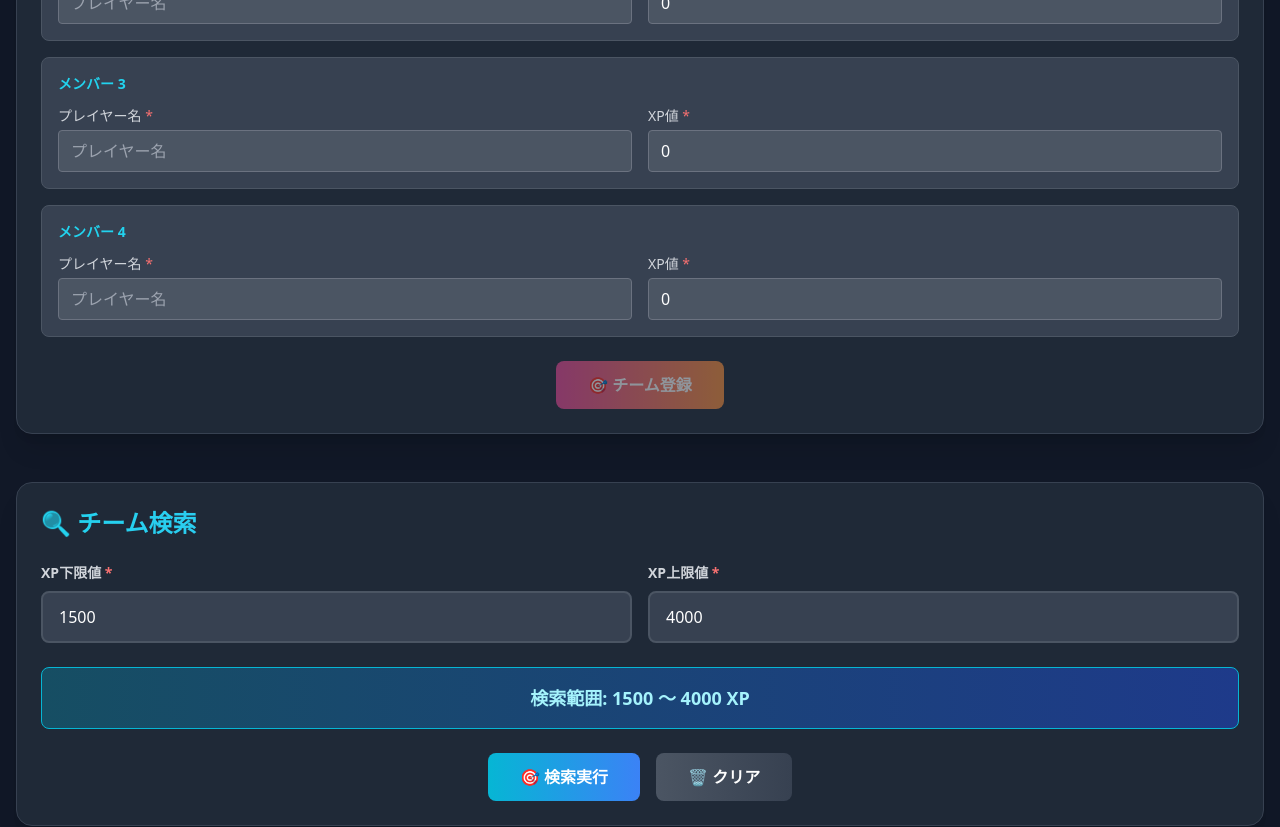
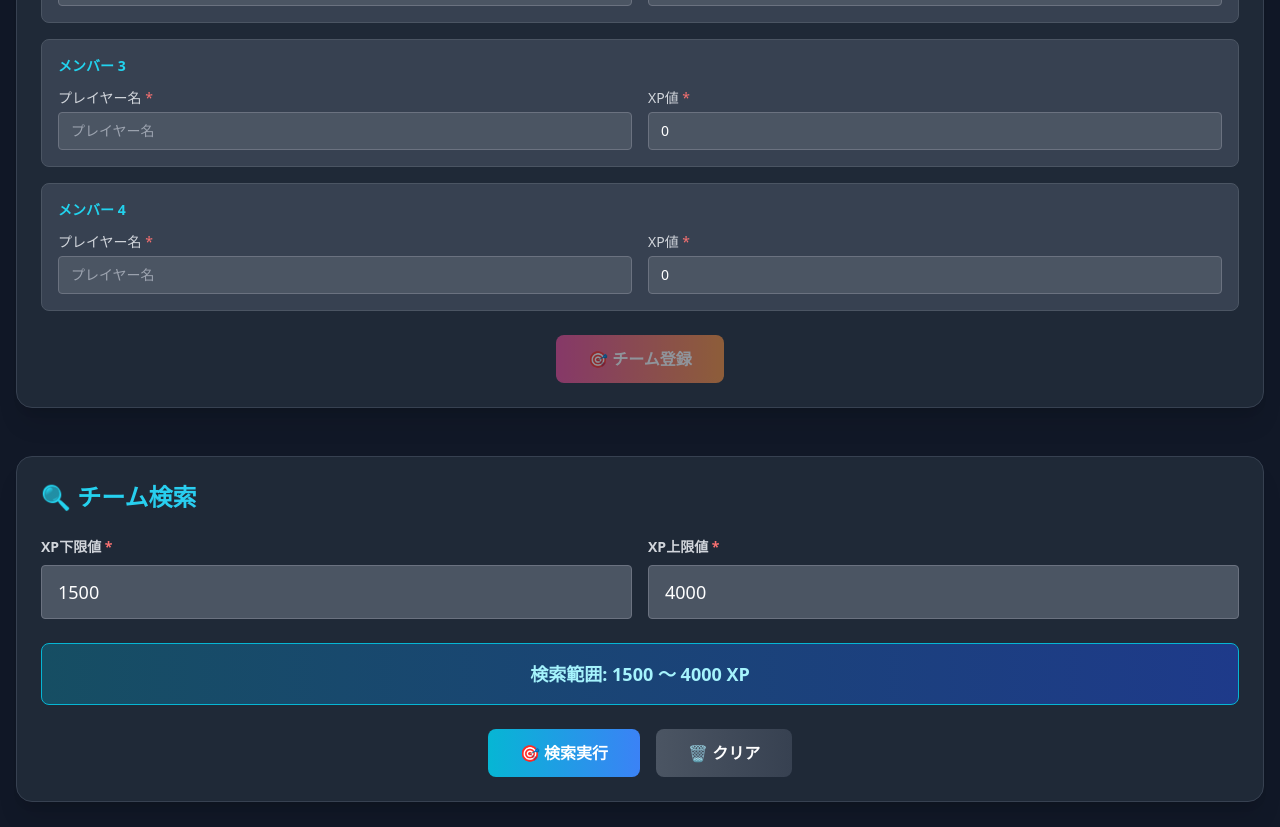
Before and after one commit to wappyyyy/SplapBook, a Nuxt app: page /teams in a window 1280 px wide. Shown: the part 640-1467 px from the top of the page. Built offline with nearby package versions, Linux system fonts and the light colour scheme; no server answers.

Commit message:
基本コンポーネント（BaseButton、BaseCard、BaseInput、BaseMessage）の追加と、チーム登録および検索フォームでの使用を実装。設定ファイルとドキュメントも更新。

```diff
--- /dev/null
+++ b/components/base/BaseButton.vue
@@ -0,0 +1,68 @@
+<template>
+  <button
+    :type="type"
+    :disabled="disabled"
+    :class="buttonClasses"
+    @click="handleClick"
+  >
+    <slot v-if="!loading" />
+    <span v-else class="flex items-center justify-center">
+      <Icon name="eos-icons:loading" class="mr-2" />
+      {{ loadingText }}
+    </span>
+  </button>
+</template>
+
+<script setup lang="ts">
+type ButtonVariant = 'primary' | 'secondary' | 'danger' | 'success'
+type ButtonSize = 'sm' | 'md' | 'lg'
+
+interface Props {
+  variant?: ButtonVariant
+  size?: ButtonSize
+  type?: 'button' | 'submit' | 'reset'
+  disabled?: boolean
+  loading?: boolean
+  loadingText?: string
+}
+
+const props = withDefaults(defineProps<Props>(), {
+  variant: 'primary',
+  size: 'md',
+  type: 'button',
+  disabled: false,
+  loading: false,
+  loadingText: '処理中...'
+})
+
+const emit = defineEmits<{
+  click: [event: MouseEvent]
+}>()
+
+const baseClasses = 'font-bold rounded-lg focus:outline-none focus:ring-2 disabled:opacity-50 disabled:cursor-not-allowed transition-all duration-200 transform hover:scale-105'
+
+const variantClasses = {
+  primary: 'bg-gradient-to-r from-pink-500 to-orange-400 text-white hover:from-pink-600 hover:to-orange-500 focus:ring-pink-500',
+  secondary: 'bg-gradient-to-r from-cyan-500 to-blue-500 text-white hover:from-cyan-600 hover:to-blue-600 focus:ring-cyan-500',
+  danger: 'bg-gradient-to-r from-red-500 to-red-600 text-white hover:from-red-600 hover:to-red-700 focus:ring-red-500',
+  success: 'bg-gradient-to-r from-green-500 to-green-600 text-white hover:from-green-600 hover:to-green-700 focus:ring-green-500'
+}
+
+const sizeClasses = {
+  sm: 'px-4 py-2 text-sm',
+  md: 'px-8 py-3 text-base',
+  lg: 'px-10 py-4 text-lg'
+}
+
+const buttonClasses = computed(() => [
+  baseClasses,
+  variantClasses[props.variant],
+  sizeClasses[props.size]
+])
+
+const handleClick = (event: MouseEvent) => {
+  if (!props.disabled && !props.loading) {
+    emit('click', event)
+  }
+}
+</script>
--- /dev/null
+++ b/components/base/BaseCard.vue
@@ -0,0 +1,38 @@
+<template>
+  <div :class="cardClasses">
+    <slot />
+  </div>
+</template>
+
+<script setup lang="ts">
+type CardVariant = 'default' | 'gradient' | 'bordered'
+
+interface Props {
+  variant?: CardVariant
+  hoverable?: boolean
+  padding?: string
+}
+
+const props = withDefaults(defineProps<Props>(), {
+  variant: 'default',
+  hoverable: false,
+  padding: 'p-6'
+})
+
+const baseClasses = 'rounded-2xl shadow-xl border'
+
+const variantClasses = {
+  default: 'bg-gray-800 border-gray-700',
+  gradient: 'bg-gradient-to-br from-gray-800 to-gray-900 border-gray-700',
+  bordered: 'bg-gray-800 border-purple-500'
+}
+
+const hoverClasses = 'hover:border-purple-500 transition-all duration-300 transform hover:scale-105'
+
+const cardClasses = computed(() => [
+  baseClasses,
+  variantClasses[props.variant],
+  props.padding,
+  props.hoverable ? hoverClasses : ''
+])
+</script>
--- /dev/null
+++ b/components/base/BaseInput.vue
@@ -0,0 +1,81 @@
+<template>
+  <div>
+    <label v-if="label" :for="id" class="block text-sm font-semibold text-gray-300 mb-2">
+      {{ label }}
+      <span v-if="required" class="text-red-400">*</span>
+    </label>
+    <input
+      :id="id"
+      :type="type"
+      :value="modelValue"
+      :placeholder="placeholder"
+      :min="min"
+      :max="max"
+      :maxlength="maxlength"
+      :disabled="disabled"
+      :class="inputClasses"
+      @input="handleInput"
+      @blur="handleBlur"
+    />
+    <p v-if="error" class="text-red-400 text-sm mt-1">{{ error }}</p>
+  </div>
+</template>
+
+<script setup lang="ts">
+type InputSize = 'sm' | 'md' | 'lg'
+
+interface Props {
+  id?: string
+  type?: 'text' | 'number' | 'email' | 'password'
+  modelValue?: string | number
+  label?: string
+  placeholder?: string
+  error?: string
+  required?: boolean
+  disabled?: boolean
+  min?: string | number
+  max?: string | number
+  maxlength?: number
+  size?: InputSize
+}
+
+const props = withDefaults(defineProps<Props>(), {
+  type: 'text',
+  size: 'md',
+  disabled: false,
+  required: false
+})
+
+const emit = defineEmits<{
+  'update:modelValue': [value: string | number]
+  blur: [event: FocusEvent]
+}>()
+
+const baseClasses = 'w-full rounded bg-gray-600 border text-white placeholder-gray-400 focus:outline-none focus:ring-2 transition-colors'
+const errorClasses = 'border-red-500'
+const normalClasses = 'border-gray-500'
+const focusClasses = 'focus:ring-cyan-500'
+
+const sizeClasses = {
+  sm: 'px-3 py-2 text-sm',
+  md: 'px-3 py-2',
+  lg: 'px-4 py-3 text-lg'
+}
+
+const inputClasses = computed(() => [
+  baseClasses,
+  props.error ? errorClasses : normalClasses,
+  focusClasses,
+  sizeClasses[props.size]
+])
+
+const handleInput = (event: Event) => {
+  const target = event.target as HTMLInputElement
+  const value = props.type === 'number' ? Number(target.value) : target.value
+  emit('update:modelValue', value)
+}
+
+const handleBlur = (event: FocusEvent) => {
+  emit('blur', event)
+}
+</script>
--- /dev/null
+++ b/components/base/BaseMessage.vue
@@ -0,0 +1,80 @@
+<template>
+  <div v-if="visible" :class="messageClasses">
+    <div class="flex items-center justify-between">
+      <div class="flex items-center">
+        <Icon v-if="icon" :name="icon" class="mr-2 text-xl" />
+        <p class="font-semibold">{{ message }}</p>
+      </div>
+      <button
+        v-if="dismissible"
+        @click="handleDismiss"
+        class="ml-4 text-xl hover:opacity-70 transition-opacity"
+      >
+        ×
+      </button>
+    </div>
+  </div>
+</template>
+
+<script setup lang="ts">
+type MessageType = 'success' | 'error' | 'warning' | 'info'
+
+interface Props {
+  type: MessageType
+  message: string
+  dismissible?: boolean
+  autoHide?: boolean
+  duration?: number
+}
+
+const props = withDefaults(defineProps<Props>(), {
+  dismissible: false,
+  autoHide: false,
+  duration: 3000
+})
+
+const emit = defineEmits<{
+  dismiss: []
+}>()
+
+const visible = ref(true)
+
+const typeConfig = {
+  success: {
+    classes: 'bg-green-900 border-green-500 text-green-200',
+    icon: 'material-symbols:check-circle'
+  },
+  error: {
+    classes: 'bg-red-900 border-red-500 text-red-200',
+    icon: 'material-symbols:error'
+  },
+  warning: {
+    classes: 'bg-yellow-900 border-yellow-500 text-yellow-200',
+    icon: 'material-symbols:warning'
+  },
+  info: {
+    classes: 'bg-blue-900 border-blue-500 text-blue-200',
+    icon: 'material-symbols:info'
+  }
+}
+
+const messageClasses = computed(() => [
+  'border rounded-lg p-4',
+  typeConfig[props.type].classes
+])
+
+const icon = computed(() => typeConfig[props.type].icon)
+
+const handleDismiss = () => {
+  visible.value = false
+  emit('dismiss')
+}
+
+if (props.autoHide) {
+  setTimeout(() => {
+    if (visible.value) {
+      handleDismiss()
+    }
+  }, props.duration)
+}
+</script>
--- a/components/features/team/TeamCard.vue
+++ b/components/features/team/TeamCard.vue
@@ -1,5 +1,5 @@
 <template>
-  <div class="bg-gradient-to-br from-gray-800 to-gray-900 rounded-2xl p-6 shadow-xl border border-gray-700 hover:border-purple-500 transition-all duration-300 transform hover:scale-105">
+  <BaseCard variant="gradient" :hoverable="true">
     <!-- Team Header -->
     <div class="flex items-center justify-between mb-4">
       <h3 class="text-xl font-bold text-white truncate">
@@ -53,11 +53,12 @@
         </div>
       </div>
     </div>
-  </div>
+  </BaseCard>
 </template>
 
 <script setup lang="ts">
 import type { Team } from '~/types/team'
+import BaseCard from '~/components/base/BaseCard.vue'
 
 interface Props {
   team: Team
--- a/components/features/team/TeamRegistrationForm.vue
+++ b/components/features/team/TeamRegistrationForm.vue
@@ -1,5 +1,5 @@
 <template>
-  <div class="bg-gray-800 rounded-2xl p-6 shadow-xl border border-gray-700">
+  <BaseCard>
     <h2 class="text-2xl font-bold bg-gradient-to-r from-pink-400 to-purple-400 bg-clip-text text-transparent mb-6">
       🦑 チーム登録
     </h2>
@@ -10,18 +10,14 @@
         <label for="teamName" class="block text-sm font-semibold text-gray-300 mb-2">
           チーム名 <span class="text-red-400">*</span>
         </label>
-        <input
+        <BaseInput
           id="teamName"
           v-model="formData.name"
           type="text"
-          :class="[
-            'w-full px-4 py-3 rounded-lg bg-gray-700 border-2 text-white placeholder-gray-400 focus:outline-none focus:ring-2 focus:ring-pink-500 transition-colors',
-            errors.name ? 'border-red-500' : 'border-gray-600'
-          ]"
           placeholder="チーム名を入力してください"
-          maxlength="50"
+          :maxlength="50"
+          :error="errors.name"
         />
-        <p v-if="errors.name" class="text-red-400 text-sm mt-1">{{ errors.name }}</p>
       </div>
 
       <!-- Team Members -->
@@ -43,40 +39,30 @@
                 <label :for="`playerName${index}`" class="block text-sm font-medium text-gray-300 mb-1">
                   プレイヤー名 <span class="text-red-400">*</span>
                 </label>
-                <input
+                <BaseInput
                   :id="`playerName${index}`"
                   v-model="member.playerName"
                   type="text"
-                  :class="[
-                    'w-full px-3 py-2 rounded bg-gray-600 border text-white placeholder-gray-400 focus:outline-none focus:ring-2 focus:ring-cyan-500 transition-colors',
-                    errors[`member${index}Name`] ? 'border-red-500' : 'border-gray-500'
-                  ]"
                   placeholder="プレイヤー名"
-                  maxlength="20"
+                  :maxlength="20"
+                  :error="errors[`member${index}Name`]"
+                  size="sm"
                 />
-                <p v-if="errors[`member${index}Name`]" class="text-red-400 text-xs mt-1">
-                  {{ errors[`member${index}Name`] }}
-                </p>
               </div>
               <div>
                 <label :for="`xpScore${index}`" class="block text-sm font-medium text-gray-300 mb-1">
                   XP値 <span class="text-red-400">*</span>
                 </label>
-                <input
+                <BaseInput
                   :id="`xpScore${index}`"
-                  v-model.number="member.xpScore"
+                  v-model="member.xpScore"
                   type="number"
-                  min="1500"
-                  max="4000"
-                  :class="[
-                    'w-full px-3 py-2 rounded bg-gray-600 border text-white placeholder-gray-400 focus:outline-none focus:ring-2 focus:ring-cyan-500 transition-colors',
-                    errors[`member${index}Xp`] ? 'border-red-500' : 'border-gray-500'
-                  ]"
+                  :min="1500"
+                  :max="4000"
                   placeholder="1500-4000"
+                  :error="errors[`member${index}Xp`]"
+                  size="sm"
                 />
-                <p v-if="errors[`member${index}Xp`]" class="text-red-400 text-xs mt-1">
-                  {{ errors[`member${index}Xp`] }}
-                </p>
               </div>
             </div>
           </div>
@@ -93,35 +79,45 @@
 
       <!-- Submit Button -->
       <div class="flex justify-center">
-        <button
+        <BaseButton
           type="submit"
-          :disabled="loading || !isFormValid"
-          class="px-8 py-3 bg-gradient-to-r from-pink-500 to-orange-400 text-white font-bold rounded-lg hover:from-pink-600 hover:to-orange-500 focus:outline-none focus:ring-2 focus:ring-pink-500 disabled:opacity-50 disabled:cursor-not-allowed transition-all duration-200 transform hover:scale-105"
+          :disabled="!isFormValid"
+          :loading="loading"
+          loading-text="登録中..."
+          variant="primary"
+          @click="handleSubmit"
         >
-          <span v-if="loading" class="flex items-center">
-            <Icon name="eos-icons:loading" class="mr-2" />
-            登録中...
-          </span>
-          <span v-else>🎯 チーム登録</span>
-        </button>
+          🎯 チーム登録
+        </BaseButton>
       </div>
 
       <!-- Success Message -->
-      <div v-if="successMessage" class="bg-green-900 border border-green-500 rounded-lg p-4">
-        <p class="text-green-200 text-center font-semibold">{{ successMessage }}</p>
-      </div>
+      <BaseMessage
+        v-if="successMessage"
+        type="success"
+        :message="successMessage"
+        :auto-hide="true"
+        @dismiss="successMessage = ''"
+      />
 
       <!-- Error Message -->
-      <div v-if="error" class="bg-red-900 border border-red-500 rounded-lg p-4">
-        <p class="text-red-200 text-center">{{ error }}</p>
-      </div>
+      <BaseMessage
+        v-if="error"
+        type="error"
+        :message="error"
+        dismissible
+      />
     </form>
-  </div>
+  </BaseCard>
 </template>
 
 <script setup lang="ts">
 import type { TeamRegistrationInput } from '~/types/team'
 import { validationRules } from '~/types/team'
+import BaseCard from '~/components/base/BaseCard.vue'
+import BaseInput from '~/components/base/BaseInput.vue'
+import BaseButton from '~/components/base/BaseButton.vue'
+import BaseMessage from '~/components/base/BaseMessage.vue'
 
 const emit = defineEmits<{
   teamCreated: [team: any]
--- a/components/features/team/TeamSearchForm.vue
+++ b/components/features/team/TeamSearchForm.vue
@@ -1,5 +1,5 @@
 <template>
-  <div class="bg-gray-800 rounded-2xl p-6 shadow-xl border border-gray-700">
+  <BaseCard>
     <h2 class="text-2xl font-bold bg-gradient-to-r from-cyan-400 to-blue-400 bg-clip-text text-transparent mb-6">
       🔍 チーム検索
     </h2>
@@ -11,38 +11,32 @@
           <label for="minXp" class="block text-sm font-semibold text-gray-300 mb-2">
             XP下限値 <span class="text-red-400">*</span>
           </label>
-          <input
+          <BaseInput
             id="minXp"
-            v-model.number="searchFilters.minXp"
+            v-model="searchFilters.minXp"
             type="number"
-            min="1500"
-            max="4000"
-            :class="[
-              'w-full px-4 py-3 rounded-lg bg-gray-700 border-2 text-white placeholder-gray-400 focus:outline-none focus:ring-2 focus:ring-cyan-500 transition-colors',
-              errors.minXp ? 'border-red-500' : 'border-gray-600'
-            ]"
+            :min="1500"
+            :max="4000"
             placeholder="1500"
+            :error="errors.minXp"
+            size="lg"
           />
-          <p v-if="errors.minXp" class="text-red-400 text-sm mt-1">{{ errors.minXp }}</p>
         </div>
 
         <div>
           <label for="maxXp" class="block text-sm font-semibold text-gray-300 mb-2">
             XP上限値 <span class="text-red-400">*</span>
           </label>
-          <input
+          <BaseInput
             id="maxXp"
-            v-model.number="searchFilters.maxXp"
+            v-model="searchFilters.maxXp"
             type="number"
-            min="1500"
-            max="4000"
-            :class="[
-              'w-full px-4 py-3 rounded-lg bg-gray-700 border-2 text-white placeholder-gray-400 focus:outline-none focus:ring-2 focus:ring-cyan-500 transition-colors',
-              errors.maxXp ? 'border-red-500' : 'border-gray-600'
-            ]"
+            :min="1500"
+            :max="4000"
             placeholder="4000"
+            :error="errors.maxXp"
+            size="lg"
           />
-          <p v-if="errors.maxXp" class="text-red-400 text-sm mt-1">{{ errors.maxXp }}</p>
         </div>
       </div>
 
@@ -57,38 +51,45 @@
 
       <!-- Search Buttons -->
       <div class="flex flex-col sm:flex-row gap-4 justify-center">
-        <button
+        <BaseButton
           type="submit"
-          :disabled="loading || !isValidRange"
-          class="px-8 py-3 bg-gradient-to-r from-cyan-500 to-blue-500 text-white font-bold rounded-lg hover:from-cyan-600 hover:to-blue-600 focus:outline-none focus:ring-2 focus:ring-cyan-500 disabled:opacity-50 disabled:cursor-not-allowed transition-all duration-200 transform hover:scale-105"
+          :disabled="!isValidRange"
+          :loading="loading"
+          loading-text="検索中..."
+          variant="secondary"
+          @click="handleSearch"
         >
-          <span v-if="loading" class="flex items-center justify-center">
-            <Icon name="eos-icons:loading" class="mr-2" />
-            検索中...
-          </span>
-          <span v-else>🎯 検索実行</span>
-        </button>
+          🎯 検索実行
+        </BaseButton>
 
-        <button
+        <BaseButton
           type="button"
+          :disabled="loading"
+          variant="secondary"
+          class="bg-gradient-to-r from-gray-600 to-gray-700 hover:from-gray-700 hover:to-gray-800 focus:ring-gray-500"
           @click="handleClear"
-          :disabled="loading"
-          class="px-8 py-3 bg-gradient-to-r from-gray-600 to-gray-700 text-white font-bold rounded-lg hover:from-gray-700 hover:to-gray-800 focus:outline-none focus:ring-2 focus:ring-gray-500 disabled:opacity-50 disabled:cursor-not-allowed transition-all duration-200 transform hover:scale-105"
         >
           🗑️ クリア
-        </button>
+        </BaseButton>
       </div>
 
       <!-- Error Message -->
-      <div v-if="error" class="bg-red-900 border border-red-500 rounded-lg p-4">
-        <p class="text-red-200 text-center">{{ error }}</p>
-      </div>
+      <BaseMessage
+        v-if="error"
+        type="error"
+        :message="error"
+        dismissible
+      />
     </form>
-  </div>
+  </BaseCard>
 </template>
 
 <script setup lang="ts">
 import type { TeamSearchFilters } from '~/types/team'
+import BaseCard from '~/components/base/BaseCard.vue'
+import BaseInput from '~/components/base/BaseInput.vue'
+import BaseButton from '~/components/base/BaseButton.vue'
+import BaseMessage from '~/components/base/BaseMessage.vue'
 
 const emit = defineEmits<{
   search: [filters: TeamSearchFilters]
```
Also changed, not shown: components/features/team/TeamSearchResults.vue (+7 -6 lines), .claude/settings.local.json, 1 other file (tests, documents, lock files or other folders).
